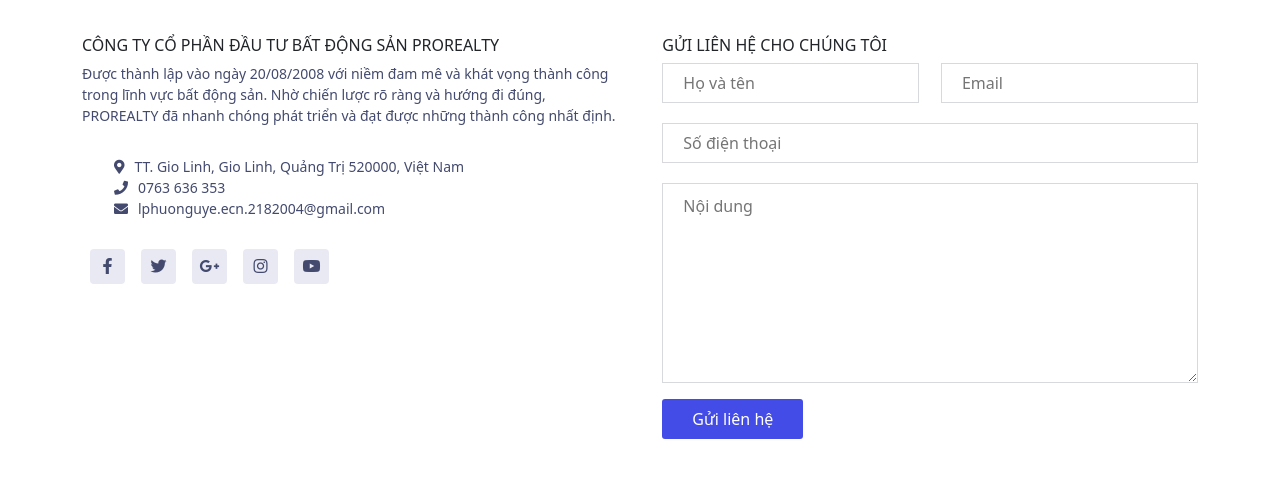
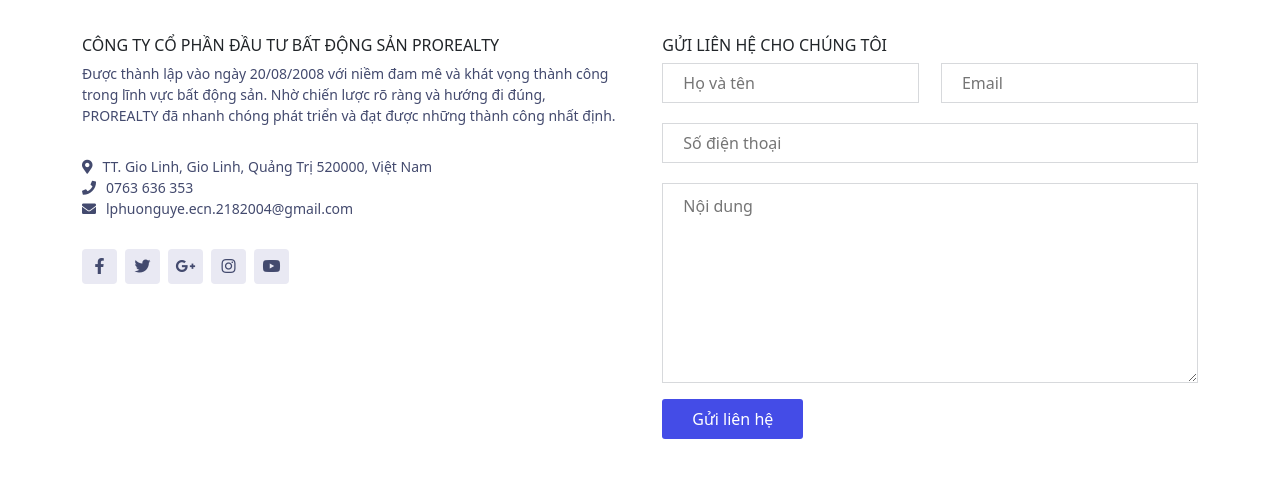
Before and after one commit to nguyenlp04/DA1-Real-Estate, a PHP site: page /DA1-Real-Estate/contact in a window 1280 px wide. Shown: the part 590-1073 px from the top of the page. Run offline with PHP 8.4, Linux system fonts and the light colour scheme; data that the repository does not hold is empty; some libraries are stand-ins or nearby versions.

Commit message:
update contact

```diff
--- a/views/contact.php
+++ b/views/contact.php
@@ -12,18 +12,18 @@ include 'inc/header.php'
                 <div class="descript">Được thành lập vào ngày 20/08/2008 với niềm đam mê và khát vọng thành công trong lĩnh vực bất động sản. Nhờ chiến lược rõ ràng và hướng đi đúng, PROREALTY đã nhanh chóng phát triển và đạt được những thành công nhất định.
                 </div>
                 <div class="box-contact">
-                    <ul>
+                    <ul class="ps-0">
                         <li><i class="fa-solid fa-location-dot"></i>TT. Gio Linh, Gio Linh, Quảng Trị 520000, Việt Nam</li>
                         <li><i class="fa-solid fa-phone"></i>0763 636 353</li>
                         <li><i class="fa-solid fa-envelope"></i>lphuonguye.ecn.2182004@gmail.com</li>
                     </ul>
                 </div>
                 <div class="social">
-                    <i class="fa-brands fa-facebook-f"></i>
-                    <i class="fa-brands fa-twitter"></i>
-                    <i class="fa-brands fa-google-plus-g"></i>
-                    <i class="fa-brands fa-instagram"></i>
-                    <i class="fa-brands fa-youtube"></i>
+                    <i class="me-2 ms-0 fa-brands fa-facebook-f"></i>
+                    <i class="me-2 ms-0 fa-brands fa-twitter"></i>
+                    <i class="me-2 ms-0 fa-brands fa-google-plus-g"></i>
+                    <i class="me-2 ms-0 fa-brands fa-instagram"></i>
+                    <i class="me-2 ms-0 fa-brands fa-youtube"></i>
                 </div>
             </div>
             <div class="item-box">
```
